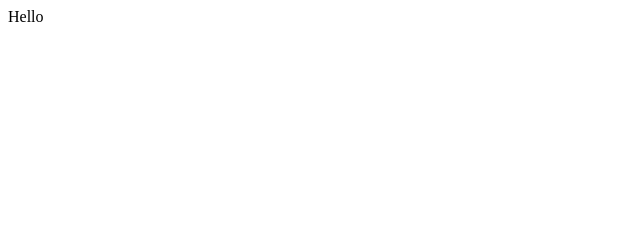
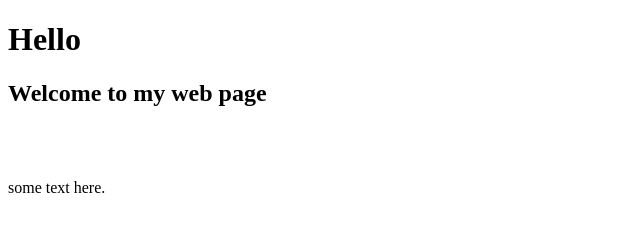
Before and after one commit to dip4012/demo-repo, a plain HTML site: page index.html in a window 1280 px wide. Shown: the whole page, without its empty margins (0-640 px from the left). Drawn offline with Linux system fonts and the light colour scheme.

Commit message:
Changed index.html

```diff
--- a/index.html
+++ b/index.html
@@ -1 +1,16 @@
-<div>Hello</div>
+<!DOCTYPE html>
+<html lang="en">
+<head>
+    <meta charset="UTF-8">
+    <meta http-equiv="X-UA-Compatible" content="IE=edge">
+    <meta name="viewport" content="width=device-width, initial-scale=1.0">
+    <title>Document</title>
+</head>
+<body>
+    <h1>Hello</h1>
+    <h2>Welcome to my web page</h2>
+    <br>
+    <br>
+    <p>some text here.</p>
+</body>
+</html>
```
